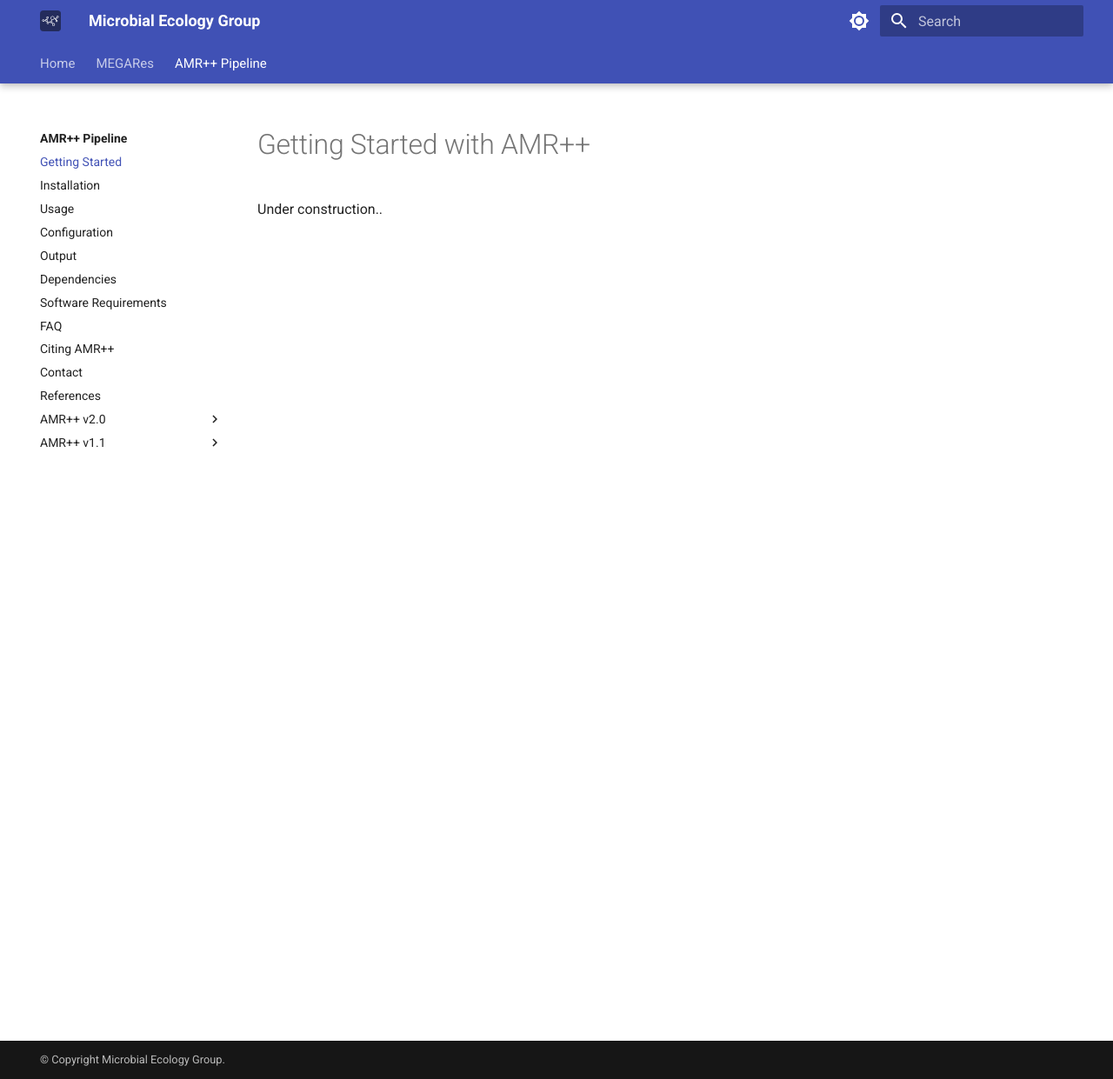
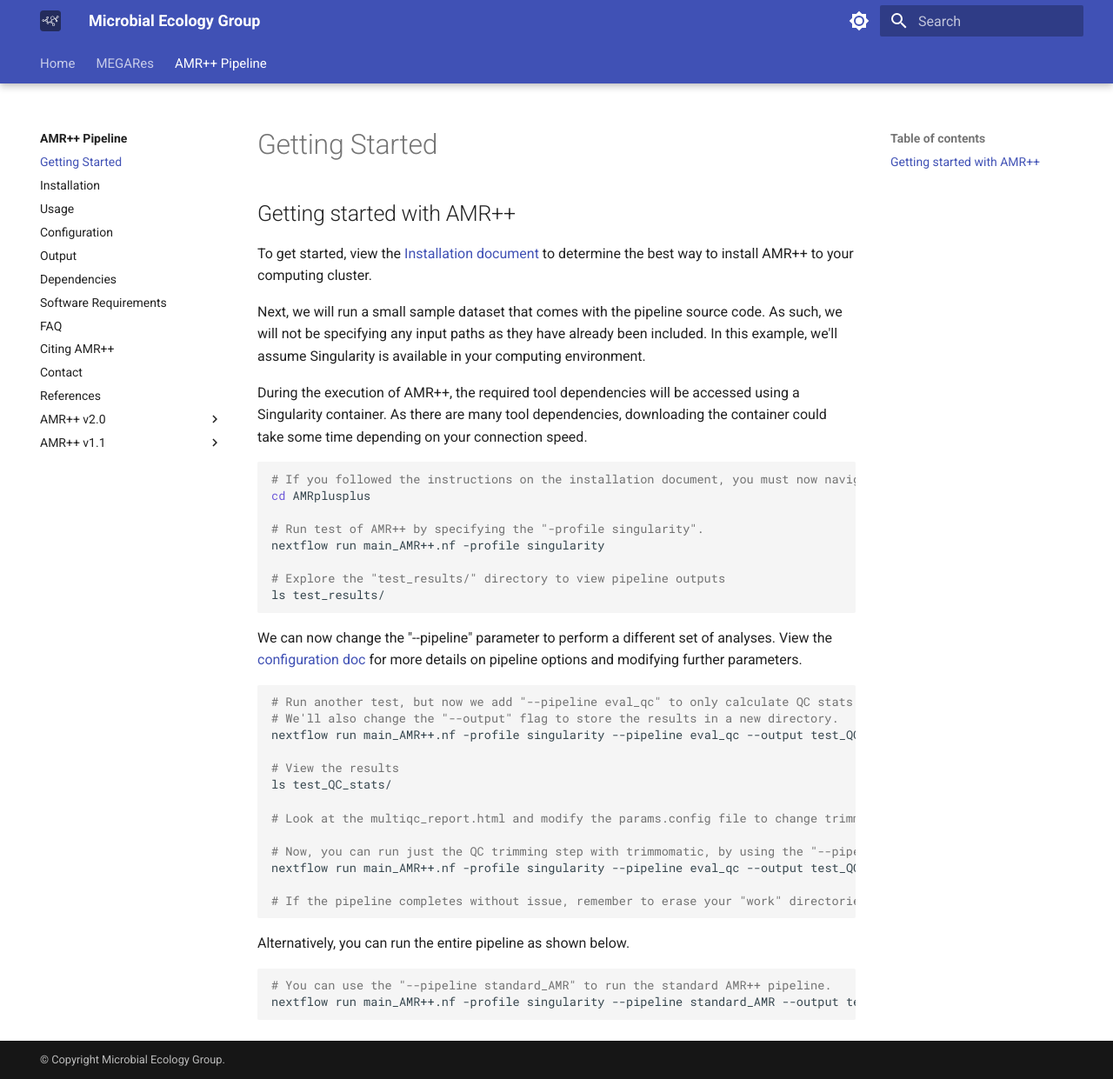
Before and after one commit to Microbial-Ecology-Group/meglab, an MkDocs documentation site: the page built from docs/amrplusplus/latest/gettingstarted.md, in a window 1280 px wide and 1241 px high. Shown: the whole window at 87% size. Built offline with MkDocs 1.6.1 and Material for MkDocs 9.7.7, drawn with Linux system fonts in a browser that asks for light colours.

Commit message:
Update gettingstarted.md

````diff
--- a/docs/amrplusplus/latest/gettingstarted.md
+++ b/docs/amrplusplus/latest/gettingstarted.md
@@ -1,3 +1,52 @@
-# Getting Started with AMR++
 
-Under construction..
+Getting started with AMR++
+-----------------
+
+To get started, view the [Installation document](https://github.com/Microbial-Ecology-Group/AMRplusplus/blob/master/docs/installation.md) to determine the best way to install AMR++ to your computing cluster.
+
+Next, we will run a small sample dataset that comes with the pipeline source code. As such, we will not be specifying any input paths as they have already been included. In this example, we'll assume Singularity is available in your computing environment.
+
+ During the execution of AMR++, the required tool dependencies will be accessed using a Singularity container. As there are many tool dependencies, downloading the container could take some time depending on your connection speed.
+
+
+```bash
+# If you followed the instructions on the installation document, you must now navigate to the AMR++ directory
+cd AMRplusplus
+
+# Run test of AMR++ by specifying the "-profile singularity".
+nextflow run main_AMR++.nf -profile singularity
+
+# Explore the "test_results/" directory to view pipeline outputs
+ls test_results/
+
+```
+
+
+We can now change the "--pipeline" parameter to perform a different set of analyses. View the [configuration doc](#https://github.com/Microbial-Ecology-Group/AMRplusplus/blob/master/docs/configuration.md) for more details on pipeline options and modifying further parameters.
+
+```bash
+# Run another test, but now we add "--pipeline eval_qc" to only calculate QC stats.
+# We'll also change the "--output" flag to store the results in a new directory.
+nextflow run main_AMR++.nf -profile singularity --pipeline eval_qc --output test_QC_stats
+
+# View the results
+ls test_QC_stats/
+
+# Look at the multiqc_report.html and modify the params.config file to change trimming parameters.
+
+# Now, you can run just the QC trimming step with trimmomatic, by using the "--pipeline trim_qc" flag. Change output and work directory.
+nextflow run main_AMR++.nf -profile singularity --pipeline eval_qc --output test_QC_trimming -w work_trim
+
+# If the pipeline completes without issue, remember to erase your "work" directories to save storage space.
+
+```
+
+
+Alternatively, you can run the entire pipeline as shown below.
+
+```bash
+
+# You can use the "--pipeline standard_AMR" to run the standard AMR++ pipeline.
+nextflow run main_AMR++.nf -profile singularity --pipeline standard_AMR --output test_AMR++_output -w work_AMR++
+
+```
````
